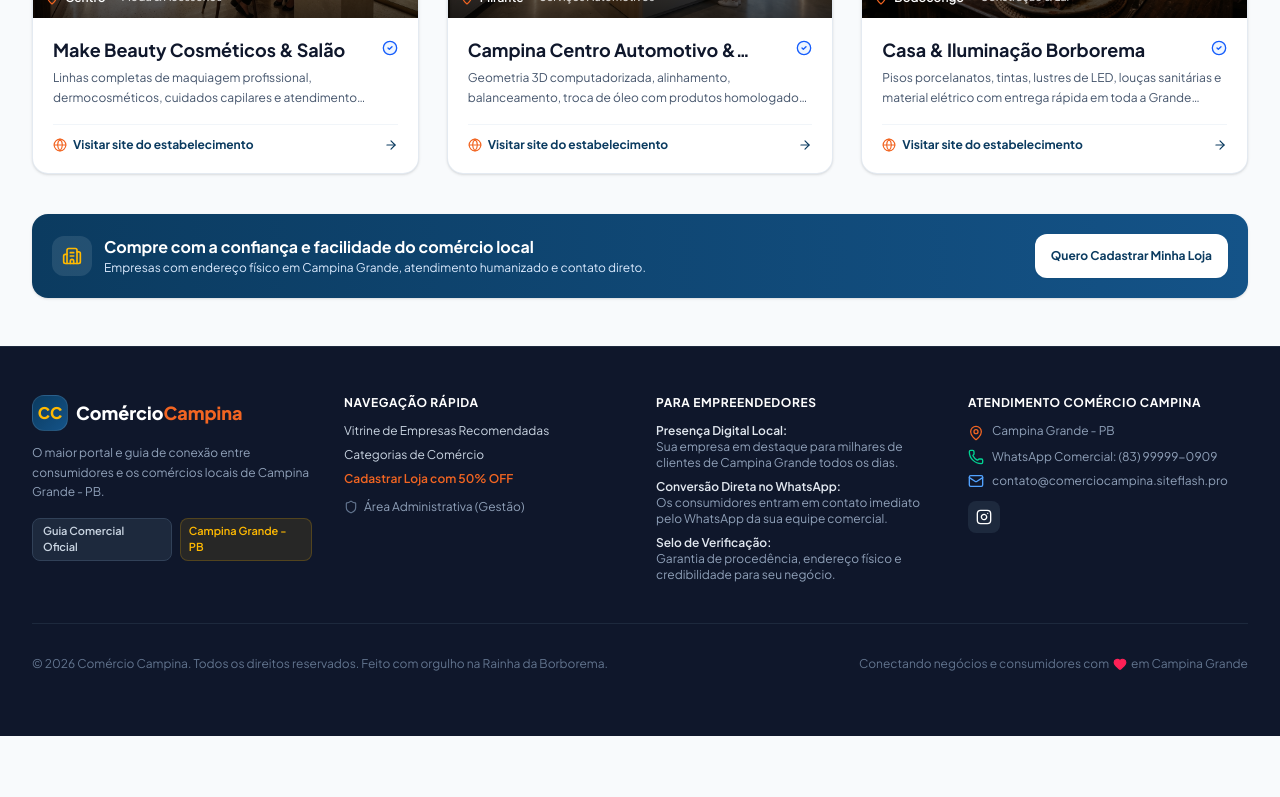
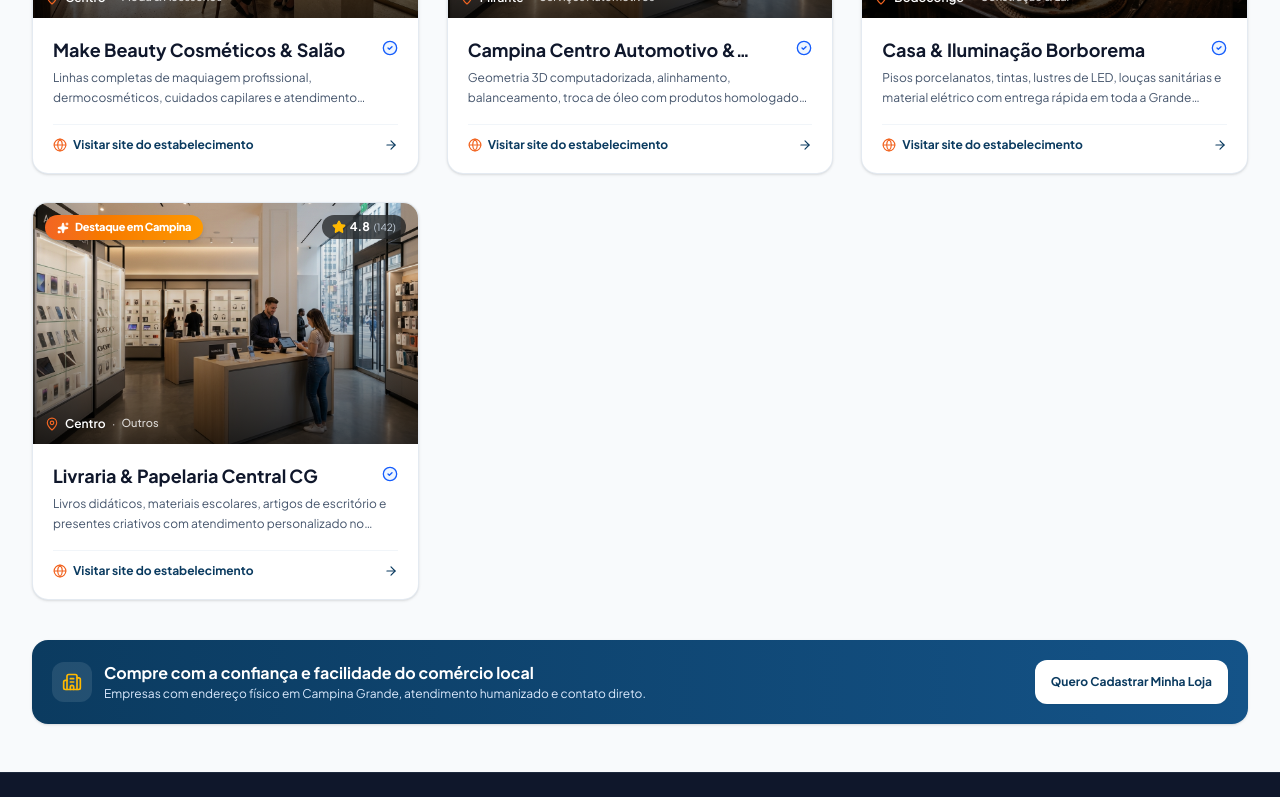
Before and after one commit to WallisonDarisvan/comercio_cg, a React (Vite) app: page / in a window 1280 px wide. Shown: the part 1596-2393 px from the top of the page. Before the commit the page ends 2332 px from the top, so only its background shows below. Built offline with nearby package versions, Linux system fonts and the light colour scheme; no server answers.

Commit message:
feat(categories): adicionar categoria Outros completando 8 categorias

```diff
--- a/src/components/SearchAndCategories.tsx
+++ b/src/components/SearchAndCategories.tsx
@@ -10,6 +10,7 @@ import {
   Car,
   Hammer,
   Store,
+  MoreHorizontal,
 } from 'lucide-react';
 import { CATEGORIES, NEIGHBORHOODS, Category } from '../data/mockData';
 
@@ -51,6 +52,8 @@ export const SearchAndCategories: React.FC<SearchAndCategoriesProps> = ({
         return <Car className={iconClass} />;
       case 'Hammer':
         return <Hammer className={iconClass} />;
+      case 'MoreHorizontal':
+        return <MoreHorizontal className={iconClass} />;
       default:
         return <Store className={iconClass} />;
     }
--- a/src/components/StoreDetailModal.tsx
+++ b/src/components/StoreDetailModal.tsx
@@ -154,11 +154,10 @@ export const StoreDetailModal: React.FC<StoreDetailModalProps> = ({
                 </div>
                 <button
                   onClick={() => handleCopyCoupon(store.discountCoupon!)}
-                  className={`flex items-center gap-1.5 px-3 py-1.5 rounded-lg text-xs font-bold transition-all min-h-[38px] ${
-                    copiedCoupon
+                  className={`flex items-center gap-1.5 px-3 py-1.5 rounded-lg text-xs font-bold transition-all min-h-[38px] ${copiedCoupon
                       ? 'bg-emerald-600 text-white'
                       : 'bg-amber-500 hover:bg-amber-600 text-white'
-                  }`}
+                    }`}
                 >
                   {copiedCoupon ? (
                     <>
--- a/src/data/mockData.ts
+++ b/src/data/mockData.ts
@@ -60,6 +60,7 @@ export const CATEGORIES: Category[] = [
   { id: 'saude', name: 'Saúde & Óticas', iconName: 'Glasses', count: 6, color: 'text-emerald-600 bg-emerald-50' },
   { id: 'automotivo', name: 'Serviços Automotivos', iconName: 'Car', count: 5, color: 'text-orange-600 bg-orange-50' },
   { id: 'construcao', name: 'Construção & Lar', iconName: 'Hammer', count: 4, color: 'text-indigo-600 bg-indigo-50' },
+  { id: 'outros', name: 'Outros', iconName: 'MoreHorizontal', count: 3, color: 'text-slate-600 bg-slate-50' },
 ];
 
 export const NEIGHBORHOODS = [
@@ -213,6 +214,29 @@ export const STORES_DATA: Store[] = [
     isVerifiedTv: true,
     openingHours: 'Segunda a Sexta: 07:30 às 18:00 | Sábado: 07:30 às 13:00',
     website: 'https://casaborborema.com.br',
+  },
+  {
+    id: 'livraria-papelaria-campina',
+    name: 'Livraria & Papelaria Central CG',
+    category: 'Outros',
+    categoryId: 'outros',
+    image: '/src/assets/images/campina_tech_store_1793926202240.jpg',
+    tagTv: '⭐ Papelaria & Livros',
+    description: 'Livros didáticos, materiais escolares, artigos de escritório e presentes criativos com atendimento personalizado no Centro.',
+    offer: '10% de desconto em materiais escolares e mochilas com o cupom do portal.',
+    rating: 4.8,
+    reviewsCount: 142,
+    neighborhood: 'Centro',
+    address: 'Rua Venâncio Neiva, 150 - Centro, Campina Grande - PB',
+    phone: '(83) 3321-9870',
+    whatsapp: '5583996557890',
+    instagram: '@livrariacentralcg',
+    featuredInShow: 'Destaque Papelaria & Livros',
+    discountCoupon: 'CENTRAL10',
+    highlights: ['Lista escolar completa', 'Impressões e encadernações', 'Artigos de escritório e informática'],
+    isVerifiedTv: true,
+    openingHours: 'Segunda a Sexta: 08:00 às 18:00 | Sábado: 08:00 às 12:30',
+    website: 'https://livrariacentralcg.com.br',
   },
 ];
 
```
